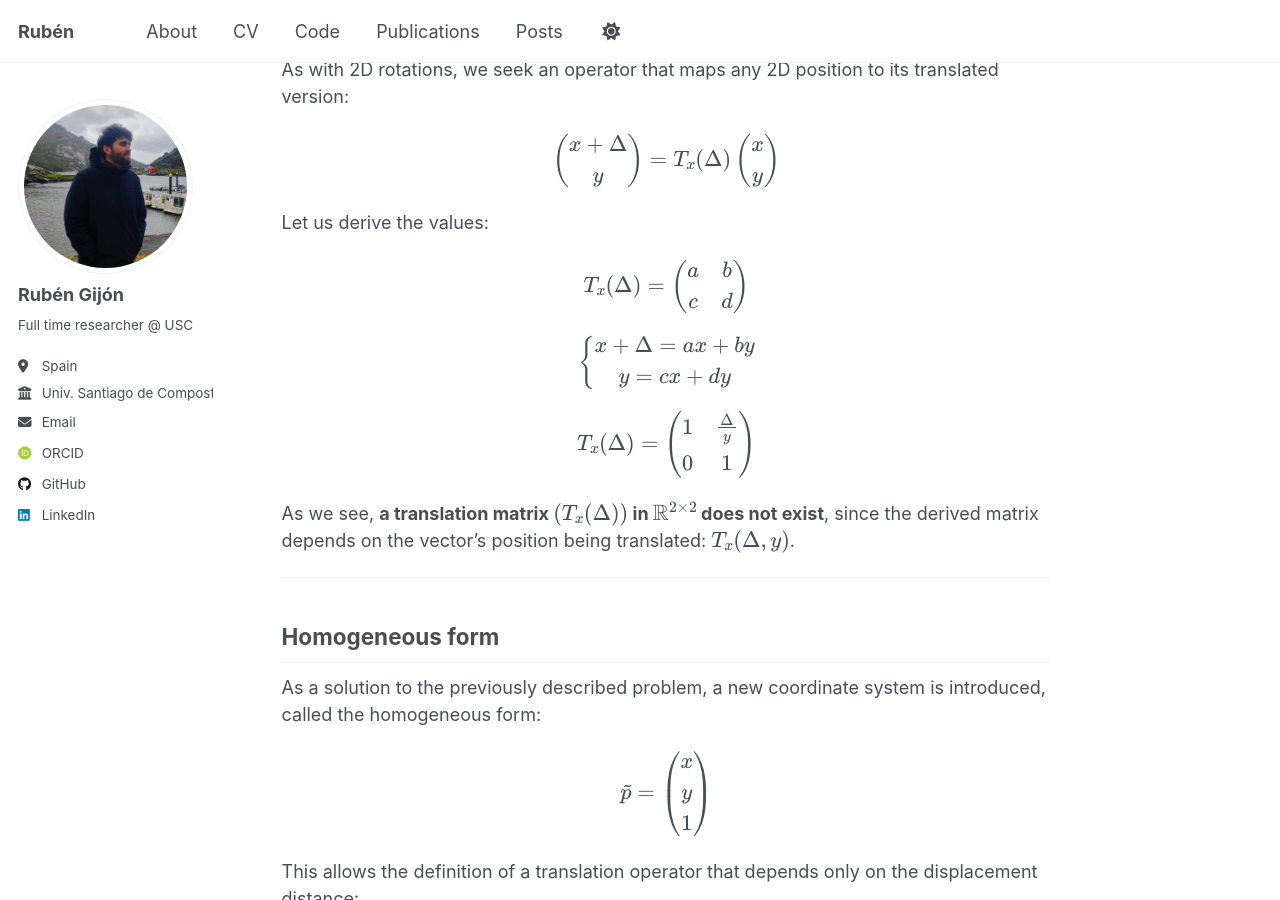
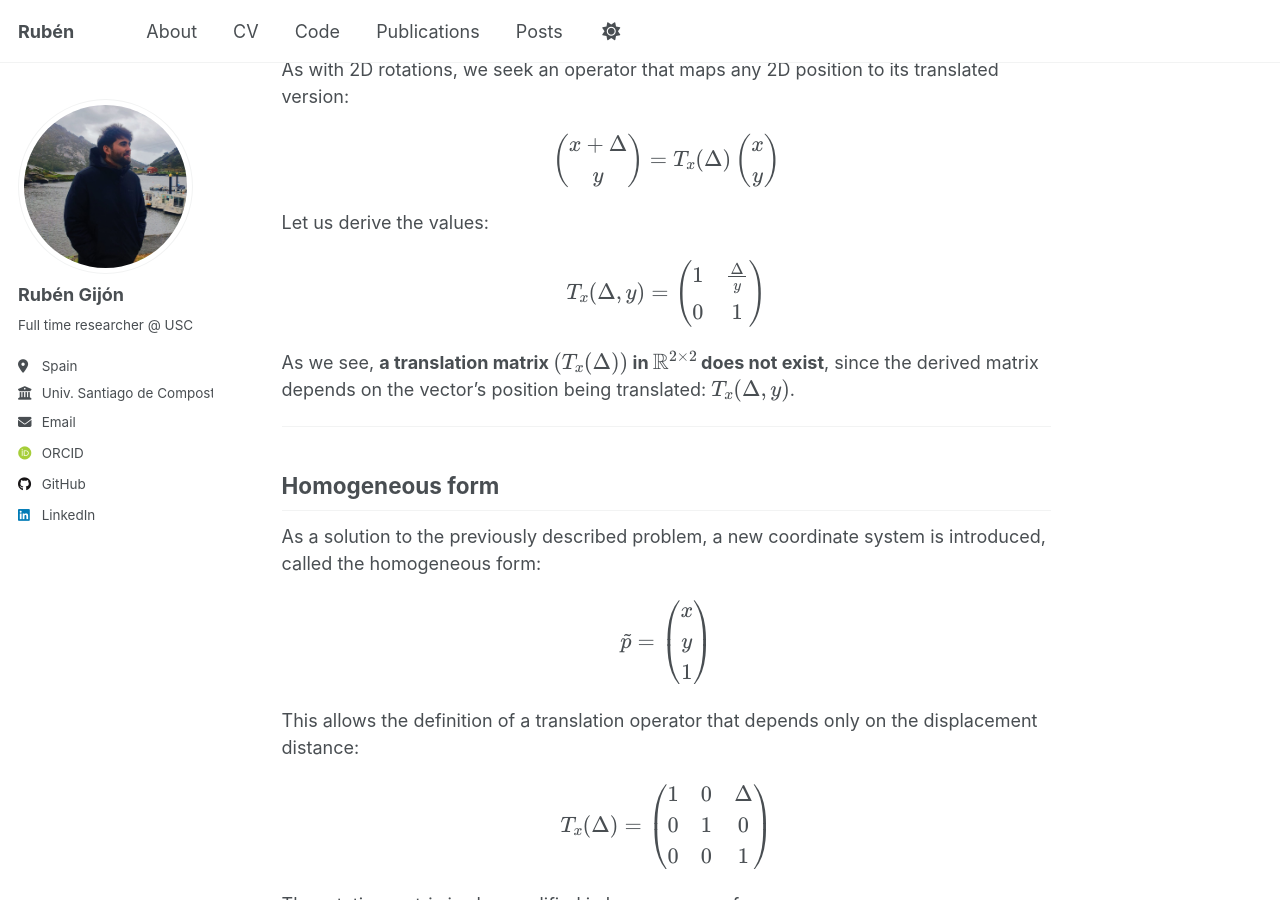
Before and after one commit to rubzip/rubzip.github.io, a Jekyll site: the page built from _posts/2025-11-16-2d_robotics.md, in a window 1280 px wide and 900 px high, scrolled down 2820 px. Built offline with Jekyll 4.4.1, drawn with Linux system fonts in a browser that asks for light colours; some web fonts are replaced; a script that is not in the unit is left out.

Commit message:
Update 2025-11-16-2d_robotics.md

```diff
--- a/_posts/2025-11-16-2d_robotics.md
+++ b/_posts/2025-11-16-2d_robotics.md
@@ -138,20 +138,7 @@ $$
 
 Let us derive the values:
 
-$$
-T_x(\Delta) =
-\begin{pmatrix}
-a & b \\
-c & d
-\end{pmatrix}
-$$
-
-$$ \left\{\begin{matrix}
-x + \Delta = ax + by \\
-y = cx + dy \end{matrix}\right.
-$$
-
-$$T_x(\Delta) = \begin{pmatrix}
+$$T_x(\Delta, y) = \begin{pmatrix}
 1 & \frac{\Delta}{y}  \\
 0 & 1 \\
 \end{pmatrix}
```
